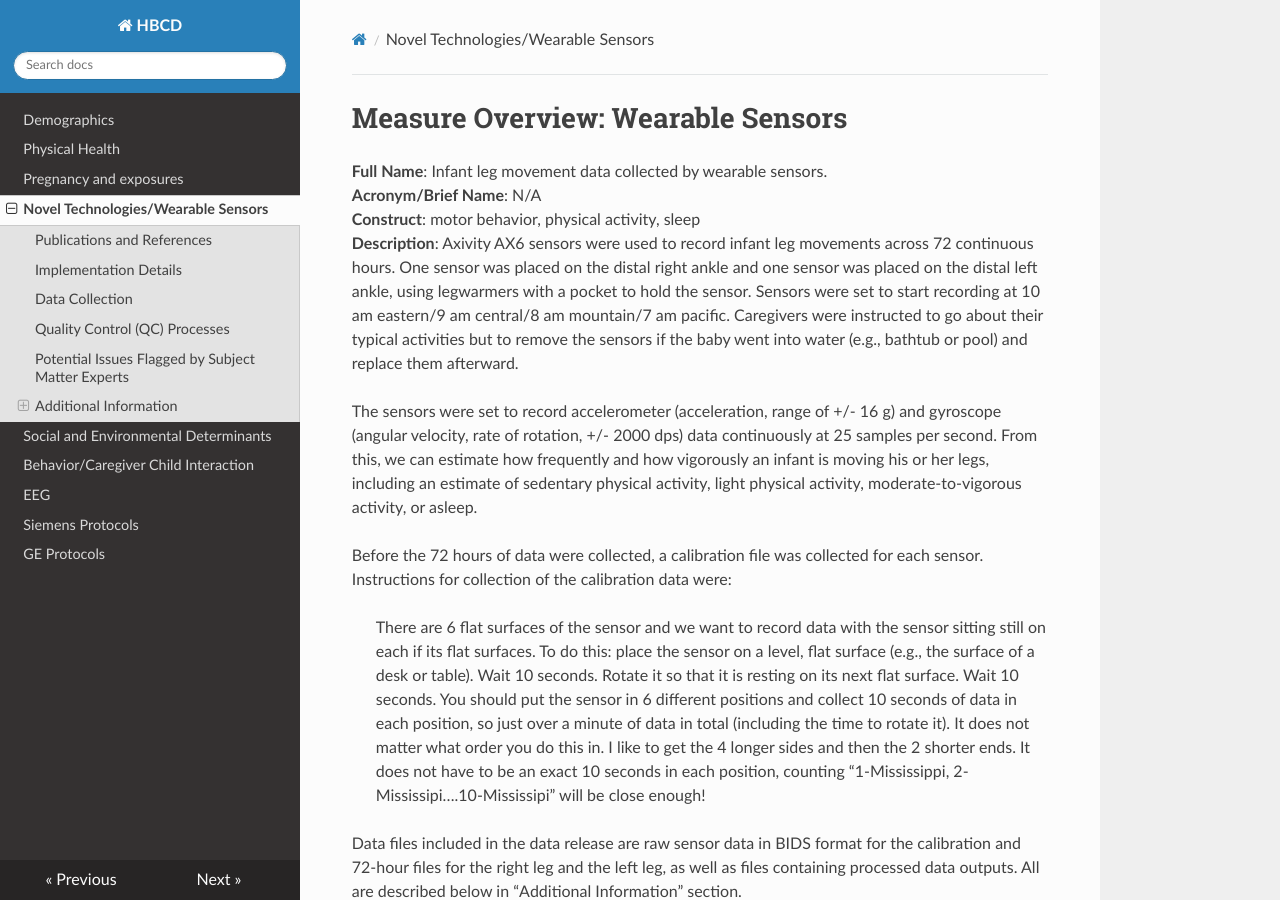
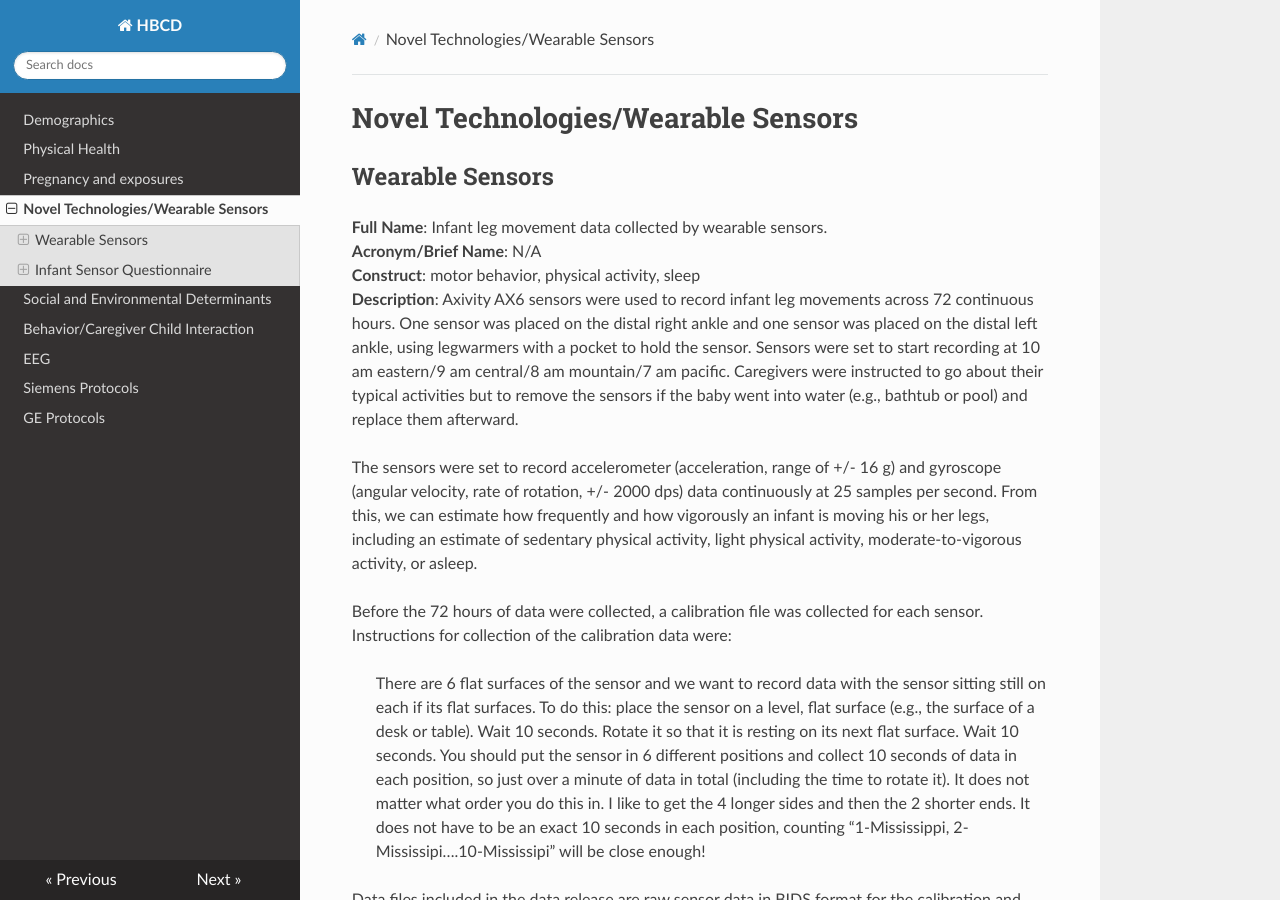
Before and after one commit to mattcieslak/hbcd-docs, an MkDocs documentation site: the page built from docs/sensors.md, in a window 1280 px wide and 900 px high. Built offline with MkDocs 1.6.1, drawn with Linux system fonts in a browser that asks for light colours; nearby versions of some CDN libraries; some of the changed text lies outside the part shown.

Commit message:
sensors format

```diff
--- a/docs/sensors.md
+++ b/docs/sensors.md
@@ -1,9 +1,6 @@
----
-title: "Novel Technologies/Wearable Sensors"
----
+# Novel Technologies/Wearable Sensors
 
-# Measure Overview: Wearable Sensors
-
+## Wearable Sensors
 **Full Name**: Infant leg movement data collected by wearable sensors.
 **Acronym/Brief Name**: N/A
 **Construct**: motor behavior, physical activity, sleep
@@ -33,7 +30,7 @@ Data files included in the data release are raw sensor data in BIDS format for t
 
 **Processing code** used to obtain processed data outputs are available as a container on [INC Laboratory's Docker Hub](https://hub.docker.com/r/inclab/hbcd_motion_postproc) (source code available on GitHub [here](https://github.com/Infant-Neuromotor-Control-Lab/hbcd_motion_postproc))
 
-## Implementation Details
+### Implementation Details
 
 **Method of Administration**: RA placed sensors on child at visit, sensors then worn while 72 hours of data were collected across typical activities in the natural environment.
 **REDCap Form Name**: N/A
@@ -42,12 +39,12 @@ Data files included in the data release are raw sensor data in BIDS format for t
 **Child Specific/Unspecific Form**: N/A
 **Respondent:** N/A
 
-## Data Collection
+### Data Collection
 
 **Visits Administered and corresponding age range of administration**: V02 (0-1 month of age) and V03 (3-8 months of age).
 **Estimated length of time for completion**: N/A
 
-## Quality Control (QC) Processes
+### Quality Control (QC) Processes
 
 **QC Procedures**
 Raw data files were spot-checked during the data collection time frame. Only a small percentage of data files were randomly checked each week as the process was manual and visual. When checked, calibration files were checked for presence of adequate data for each of 6 axes and 72-hour files were checked for the presence of data, labeling of right and left leg, and sampling rate used.
@@ -55,15 +52,15 @@ Raw data files were spot-checked during the data collection time frame. Only a s
 **Common Issues Identified**
 Common issues identified during QC processes included inadequate data for each of the 6 axes in calibration files (human error), missing data for calibration files (due to human error or technical difficulties), missing data for 72 hours (due to human error, technical difficulties, or parent/legal guardian declining to participate in this aspect of the study), sensors being removed for prolonged periods during the 72 hours, or incorrect sampling rate used during the 72 hour collection. If possible, errors were corrected (but this was not often possible). All issued occurred rarely overall and the majority of the data were judged to be present and correctly collected.
 
-## Potential Issues Flagged by Subject Matter Experts
+### Potential Issues Flagged by Subject Matter Experts
 
 No issues were found. Users are reminded that accelerometer sensor timestamps drift over time, so even though the right and left leg sensors started recording at the same time and recorded for the same duration of time at the same sampling rate, one cannot assume that the time specified matches exactly between the 2 sensors. By our estimates, Axivity AX6 sensors recording at 25 samples/sec diverge from one another by a couple of seconds by the end of 72 hours, and the magnitude of this error increases over time. Further, offsets were different between different sensors, so a calibration procedure was used to adjust for this. See Oh, J., Loeb, G. E., & Smith, B. A. (2024). The Utility of Calibrating Wearable Sensors before Quantifying Infant Leg Movements. *Sensors*, *24*(17), 5736
 
-## Additional Information
+### Additional Information
 
 Data files included in the data release are raw sensor data in BIDS format for the calibration and 72-hour files for the right leg and the left leg, as well as files containing processed data outputs.
 
-### Raw data, calibration files
+#### Raw data, calibration files
 
 **Full Name:** sub-{dccid}\_ses-{session number}\_task-LeftLegMovement\_tracksys-imu\_acq-calibration\_channels.json
 **Acronym/Brief Name**: LL-Calib-Channels-Ref
@@ -104,7 +101,7 @@ Data files included in the data release are raw sensor data in BIDS format for t
 **Description**: Recording related information: sampling frequency, effective sampling frequency, task name, task description, tracking system name, recording duration, accelerometer channel count, gyroscope channel count, latency channel count, manufacturer, sensor name, sensor’s serial number
 **Summary**: Calibration dataset of the right leg movement sensor related information
 
-### Raw data, 72-hour files
+#### Raw data, 72-hour files
 **Full Name**: sub-{dccid}\_ses-{session number}\_task-LeftLegMovement\_tracksys-imu\_acq-primary\_channels.json
 **Acronym/Brief Name**: LL-Primary-Channels-Ref
 **Description**: The reference frame in which the channels of the Inertial Measurement Unit sensor used to prepare sensor movement dataset is represented (left leg movement): Anterior, Right, Superior each corresponding to X, Y, and Z axis
@@ -165,7 +162,7 @@ Data files included in the data release are raw sensor data in BIDS format for t
 **Description**: 72 hour right leg movement data calibrated using RL-Calib-Recording. 25 Hz is the original sampling rate.
 **Summary**: Movement dataset of the right leg movement sensor, calibrated
 
-### Processed data outputs
+#### Processed data outputs
 
 **Full Name**: sub-{dccid}\_ses-{session number}\_desc-kinematics\_recording-20\_motion.json
 **Acronym/Brief Name**: Primary-Summary20
@@ -214,15 +211,14 @@ Data files included in the data release are raw sensor data in BIDS format for t
 
 **Summary**: A list of parameters used to run the processing pipeline container.
 
-# Measure Overview: Infant Sensor Questionnaire
-
+## Infant Sensor Questionnaire
 **Full Name**: Daily survey about infant heart rate sensor and infant leg movement sensors.
 **Acronym/Brief Name**: Infant Sensor Questionnaire
 **Construct**: motor behavior, physical activity, sleep
 **Description**: Survey was sent to primary caregiver once per day for 3 days during the 72 hour data collection of infant heart rate sensor data and infant leg movement sensor data. Surveys were automatically sent via email or text message (per caregiver preference) at 10 am eastern/9 am central/8 am mountain/7 am pacific. The surveys were sent after the sensors had been recording for 24, 48, and 72 hours. The survey asked about the preceding 24-hour period. It asked whether the sensors were worn for most of the time and about the daily activities of the infant (whether or not it was a fairly typical 24 hours for the infant, estimates of how much they napped and slept, how much they were in a car seat, swing or other restraining device, how much they were in a moving car or stroller or being carried, and whether or not their legs are swaddled during naps and sleep). This survey was created by the workgroup.
 **Summary**: The questionnaire was sent once per day for 3 days while the infant was wearing the heart rate sensor and infant leg movement sensors to obtain information about context of the sensor recordings.
 
-## Implementation Details
+### Implementation Details
 
 **Method of Administration**: RA marked preferred contact and preferred method of contact (email or text message) at visit, then surveys were sent automatically.
 **REDCap Form Name**: sens\_ch\_rcpt
@@ -231,17 +227,15 @@ Data files included in the data release are raw sensor data in BIDS format for t
 **Child Specific/Unspecific Form**: Caregiver answering questions about their child.
 **Respondent:** Caregiver
 
-## Data Collection
+### Data Collection
 **Visits Administered and corresponding age range of administration**: V02 (0-1 month of age) and V03 (3-8 months of age).
 **Estimated length of time for completion**: N/A
 
-## Quality Control (QC) Processes
-
+### Quality Control (QC) Processes
 **QC Procedures**
 Surveys were spot-checked during the data collection time frame. Only a small percentage of surveys were randomly checked each week as the process was manual. When checked, surveys were checked for the presence of responses. When no responses were provided, RA’s were contacted to confirm whether or not surveys had gone out to the participants as intended.
 **Common Issues Identified**
 Common issues identified during QC processes included surveys that had no responses. Sometimes this was human error (preferred contact or preferred method of communication not selected by RA) or potentially technological malfunction, and sometimes it was caregiver non-response. Caregiver non-response was the reason for the majority of the surveys without responses. Caregiver non-response was common.
 
-## Potential Issues Flagged by Subject Matter Experts
-
+### Potential Issues Flagged by Subject Matter Experts
 No issues were found.
```
